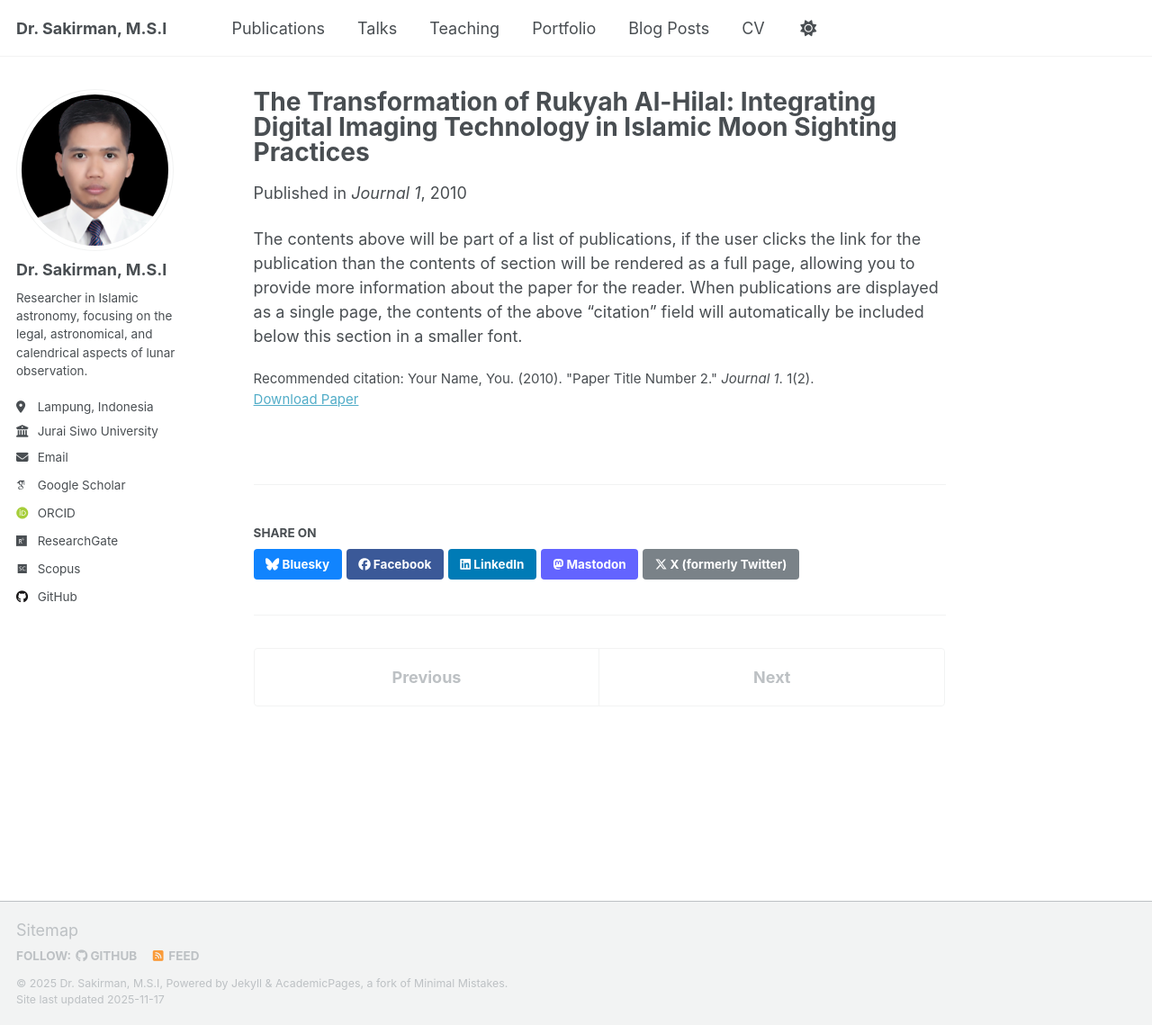
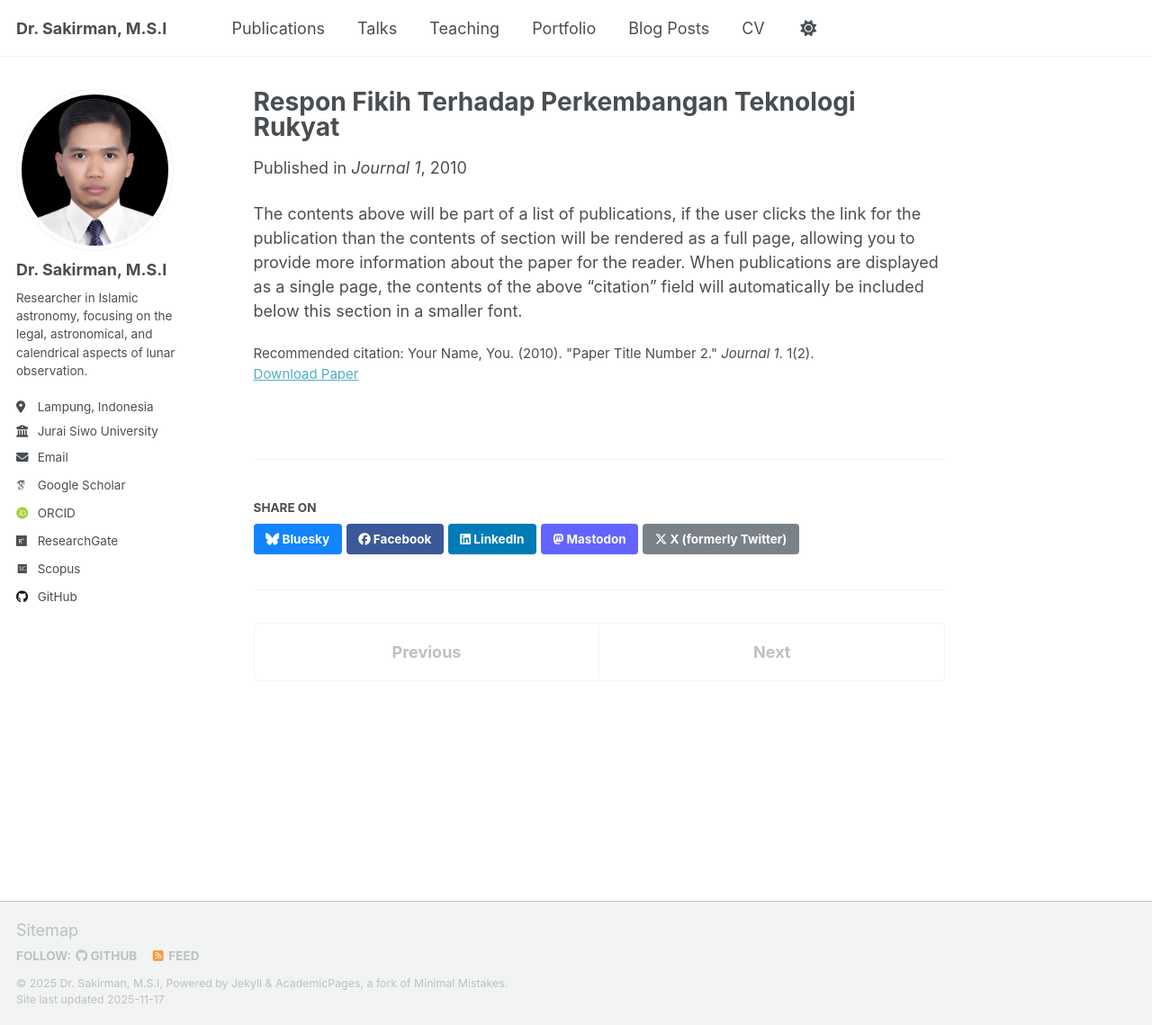
Before and after one commit to sakir-man/sakir-man.github.io, a Jekyll site: the page built from _publications/2010-10-01-paper-title-number-2.md, in a window 1280 px wide and 1139 px high. Shown: the whole window at 90% size. Built offline with Jekyll 4.4.1, drawn with Linux system fonts in a browser that asks for light colours; some web fonts are replaced; a script that is not in the unit is left out.

Commit message:
Update 2010-10-01-paper-title-number-2.md

```diff
--- a/_publications/2010-10-01-paper-title-number-2.md
+++ b/_publications/2010-10-01-paper-title-number-2.md
@@ -1,5 +1,5 @@
 ---
-title: "The Transformation of Rukyah Al-Hilal: Integrating Digital Imaging Technology in Islamic Moon Sighting Practices"
+title: "Respon Fikih Terhadap Perkembangan Teknologi Rukyat"
 collection: publications
 category: manuscripts
 permalink: /publication/2010-10-01-paper-title-number-2
```
